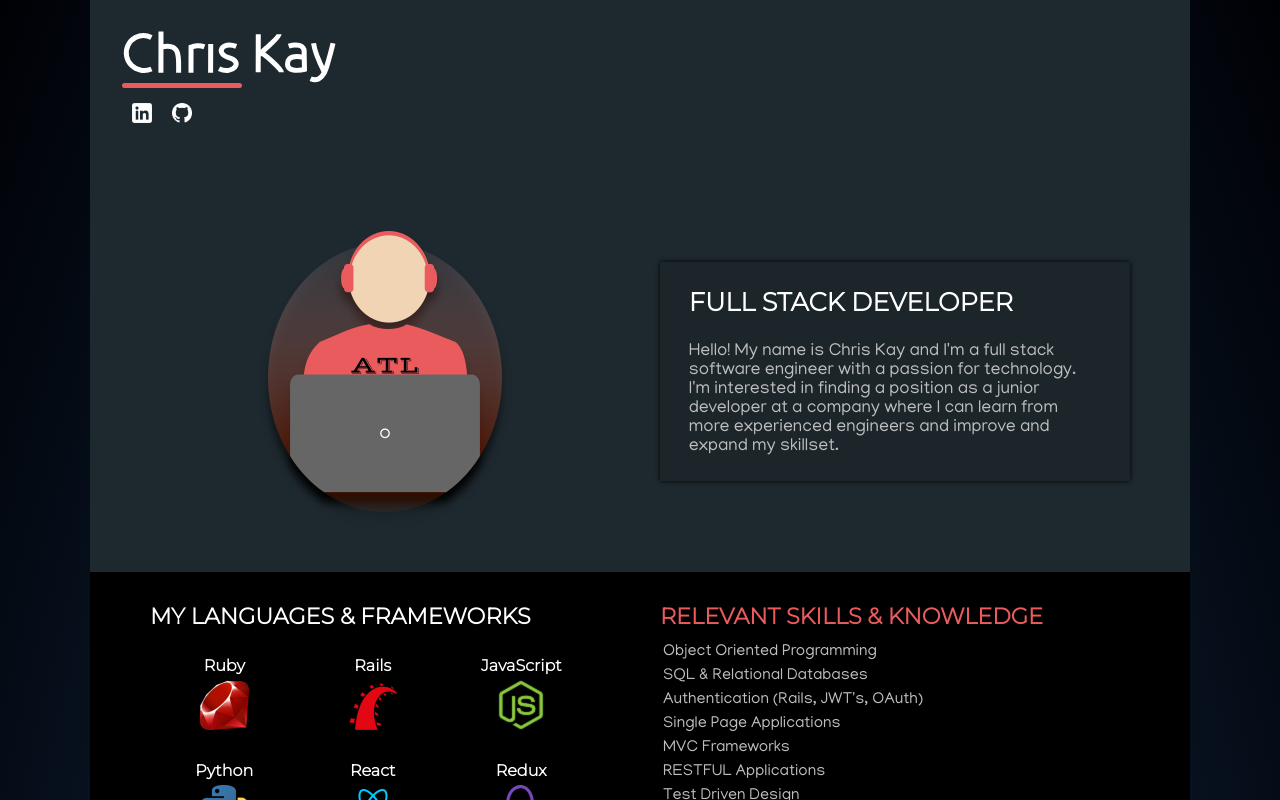
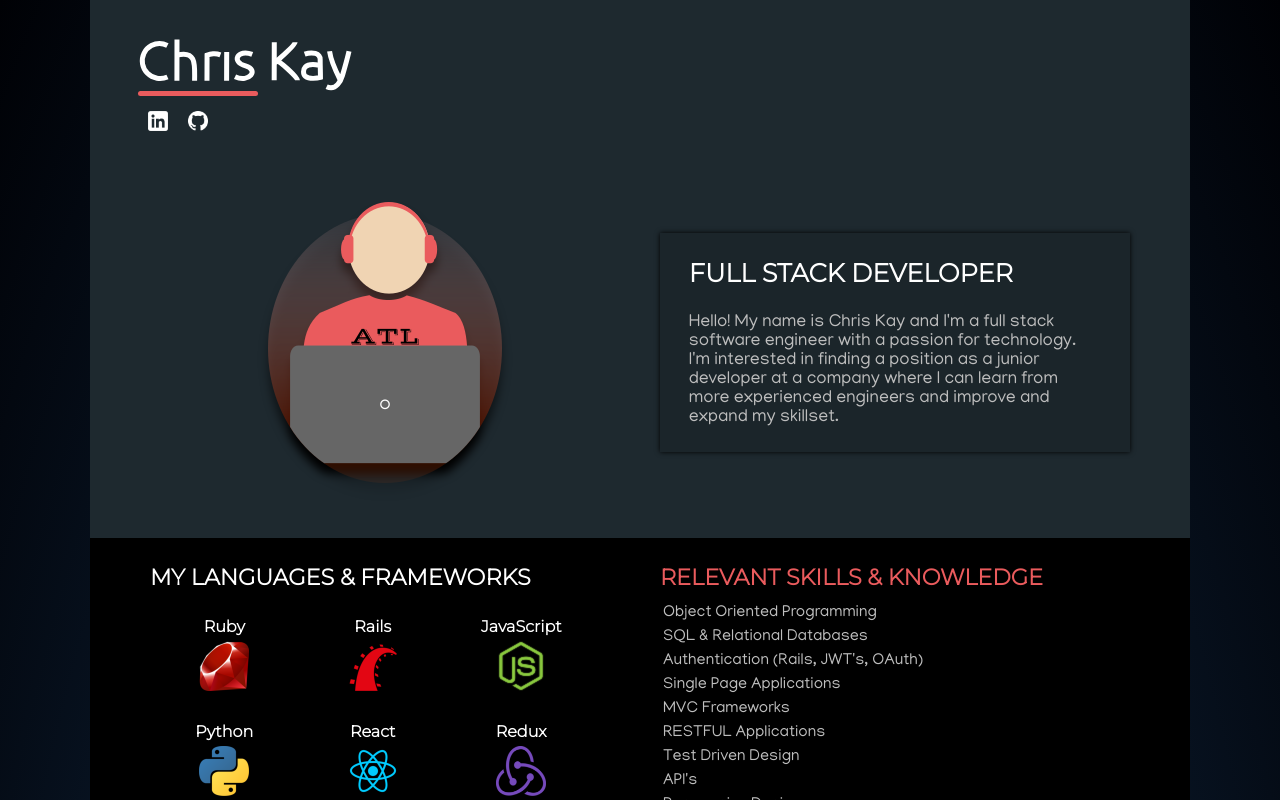
Before and after one commit to chriskay25/portfolio, a React (Create React App) app: page / in a window 1280 px wide. Shown: the top 800 px of the page. Built offline with nearby package versions, Linux system fonts and the light colour scheme.

Commit message:
Adjust padding

```diff
--- a/src/App.css
+++ b/src/App.css
@@ -84,13 +84,13 @@ li {
     display: flex;
     flex-direction: row;
     flex-wrap: wrap;
-    padding: 10px 40px;
+    padding: 5px 40px;
     height: 100%;
     overflow: visible;
 }
 
 .name {
-    padding: 2rem;
+    padding: 2.5rem 0 0 3rem;
 }
 
 .underline {
```
